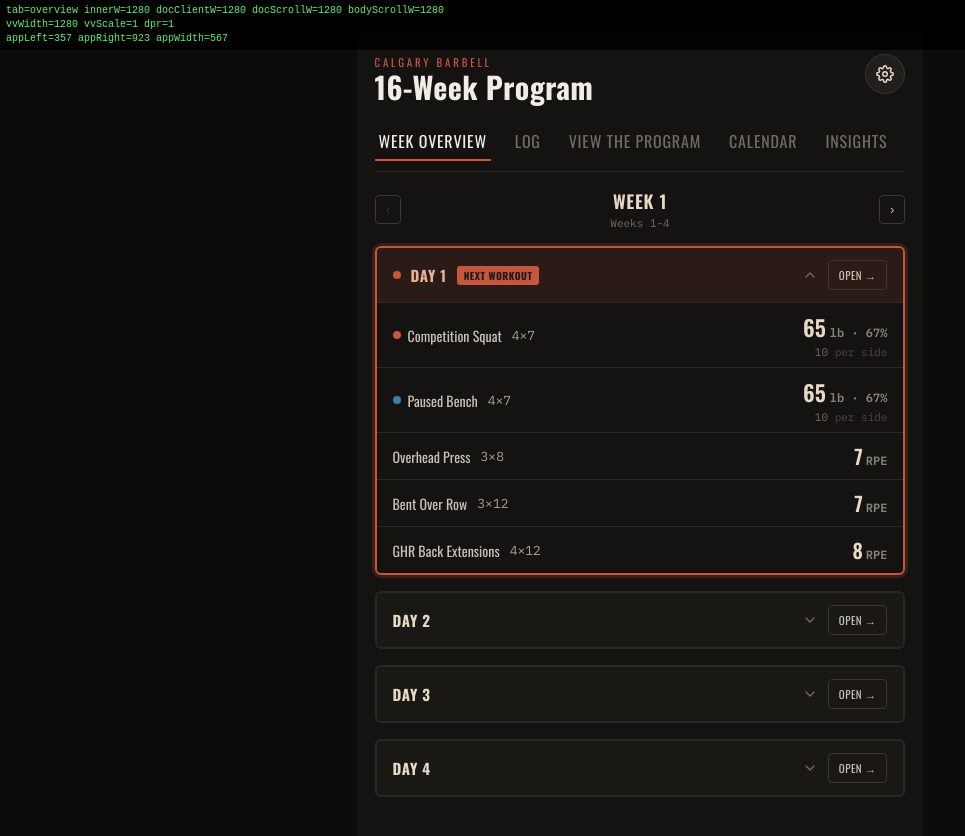
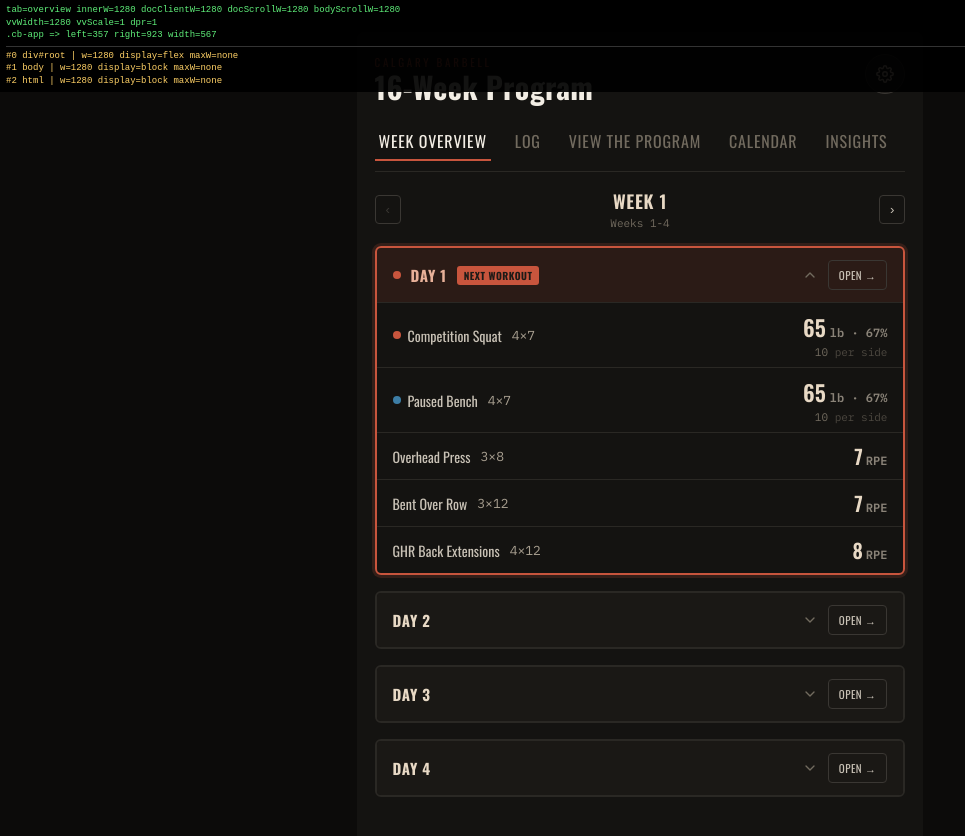
Before and after one commit to jackw91/CBB_App_V3, a React (Vite) app: page / in a window 1280 px wide. Shown: the top 836 px of the page, without its empty margins (0-965 px from the left). Built offline with nearby package versions, Linux system fonts and the light colour scheme.

Commit message:
Update App.jsx

```diff
--- a/src/App.jsx
+++ b/src/App.jsx
@@ -2411,6 +2411,25 @@
     const read = () => {
       const appEl = document.querySelector(".cb-app");
       const appRect = appEl ? appEl.getBoundingClientRect() : null;
+
+      const chain = [];
+      let el = appEl ? appEl.parentElement : null;
+      let depth = 0;
+      while (el && depth < 8) {
+        const cs = window.getComputedStyle(el);
+        const r = el.getBoundingClientRect();
+        const cls = el.className && typeof el.className === "string" ? "." + el.className.trim().split(/\s+/).join(".") : "";
+        chain.push({
+          label: el.tagName.toLowerCase() + (el.id ? "#" + el.id : "") + cls,
+          width: Math.round(r.width),
+          display: cs.display,
+          maxWidth: cs.maxWidth,
+          transform: cs.transform && cs.transform !== "none" ? cs.transform : "",
+        });
+        el = el.parentElement;
+        depth++;
+      }
+
       setStats({
         mode,
         innerWidth: window.innerWidth,
@@ -2423,6 +2442,7 @@
         appLeft: appRect ? Math.round(appRect.left) : null,
         appRight: appRect ? Math.round(appRect.right) : null,
         appWidth: appRect ? Math.round(appRect.width) : null,
+        chain,
       });
     };
     read();
@@ -2445,19 +2465,29 @@
         left: 0,
         right: 0,
         zIndex: 999999,
-        background: "rgba(0,0,0,0.88)",
+        maxHeight: "45vh",
+        overflowY: "auto",
+        background: "rgba(0,0,0,0.92)",
         color: "#5fef7a",
         fontFamily: "monospace",
-        fontSize: 10,
+        fontSize: 9,
         lineHeight: 1.4,
         padding: "4px 6px",
-        pointerEvents: "none",
-        whiteSpace: "pre",
+        pointerEvents: "auto",
       }}
     >
-      {`tab=${stats.mode} innerW=${stats.innerWidth} docClientW=${stats.docClientWidth} docScrollW=${stats.docScrollWidth} bodyScrollW=${stats.bodyScrollWidth}
+      <div style={{ whiteSpace: "pre-wrap" }}>
+        {`tab=${stats.mode} innerW=${stats.innerWidth} docClientW=${stats.docClientWidth} docScrollW=${stats.docScrollWidth} bodyScrollW=${stats.bodyScrollWidth}
 vvWidth=${stats.vvWidth} vvScale=${stats.vvScale} dpr=${stats.dpr}
-appLeft=${stats.appLeft} appRight=${stats.appRight} appWidth=${stats.appWidth}`}
+.cb-app => left=${stats.appLeft} right=${stats.appRight} width=${stats.appWidth}`}
+      </div>
+      <div style={{ marginTop: 4, borderTop: "1px solid #333", paddingTop: 3 }}>
+        {stats.chain.map((c, i) => (
+          <div key={i} style={{ color: "#ffd166", whiteSpace: "pre-wrap" }}>
+            {`#${i} ${c.label} | w=${c.width} display=${c.display} maxW=${c.maxWidth}${c.transform ? " transform=" + c.transform : ""}`}
+          </div>
+        ))}
+      </div>
     </div>
   );
 }
```
